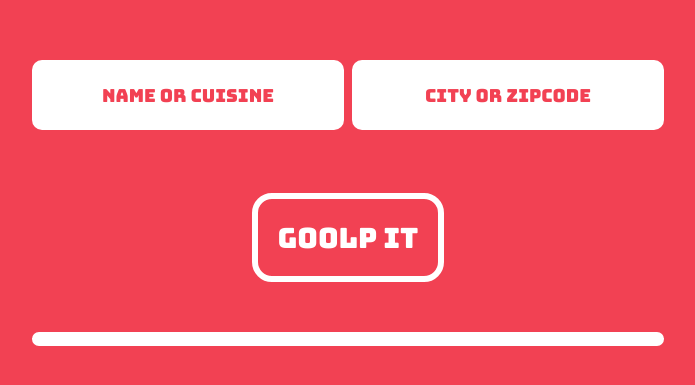
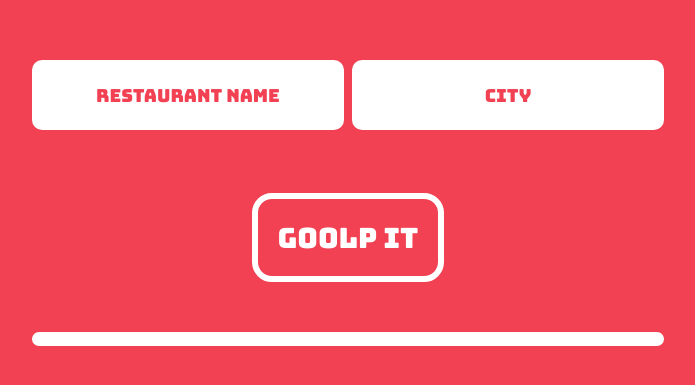
Before and after one commit to francoabaroa/goolp, a website: page client/index.html in a window 1280 px wide. Shown: the part 171-556 px from the top of the page, without its empty margins (292-987 px from the left). Drawn offline with nearby package versions, Linux system fonts and the light colour scheme; some packages are replaced by stand-ins of ours.

Commit message:
Minor code tweaks

```diff
--- a/client/index.html
+++ b/client/index.html
@@ -19,11 +19,11 @@
         <div class="two-col">
             <div class="col1">
                 <!-- <label for="field1">Name or Cuisine</label> -->
-                <input align='center' autocomplete='off' class='nameInput' type='text' name='name' placeholder='Name or Cuisine' ng-model='mainName'>
+                <input align='center' autocomplete='off' class='nameInput' type='text' name='name' placeholder='Restaurant Name' ng-model='mainName'>
             </div>
             <div class="col2">
                 <!-- <label for="field2">City or Zip</label> -->
-                <input align='center' autocomplete='off' class='locInput' type='text' name='location' placeholder='City or Zipcode' ng-model='mainLocation'>
+                <input align='center' autocomplete='off' class='locInput' type='text' name='location' placeholder='City' ng-model='mainLocation'>
             </div>
         </div>
         </form>
--- a/package.json
+++ b/package.json
@@ -11,7 +11,7 @@
   "scripts": {
     "postinstall": "curl -s https://raw.githubusercontent.com/reactorcore/pomander/master/bin/install | bash",
     "start": "nodemon --ignore node_modules server.js",
-    "lint": "eslint ./"
+    // "lint": "eslint ./"
   },
   "dependencies": {
     "bcrypt-nodejs": "0.0.3",
```
Also changed, not shown: server.js (+5 -5 lines), .eslintrc.js.
